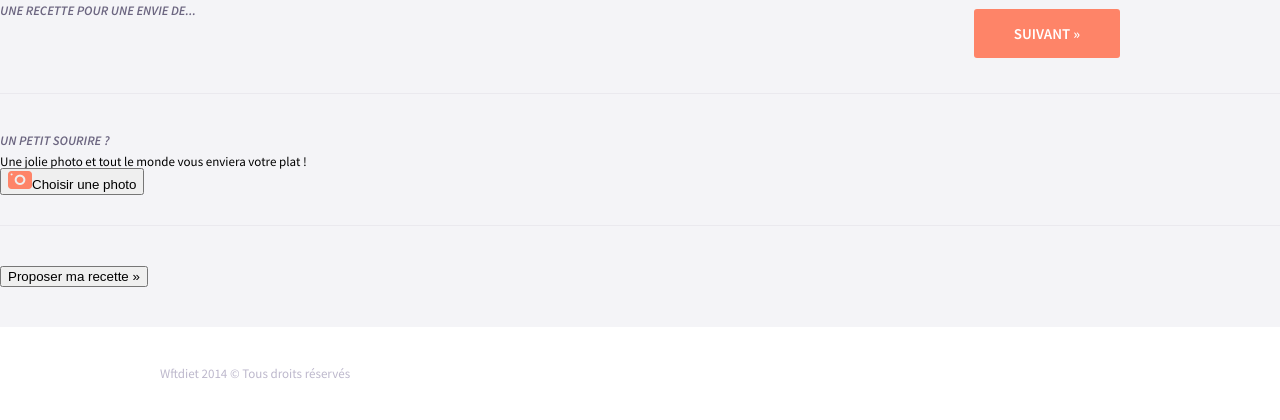
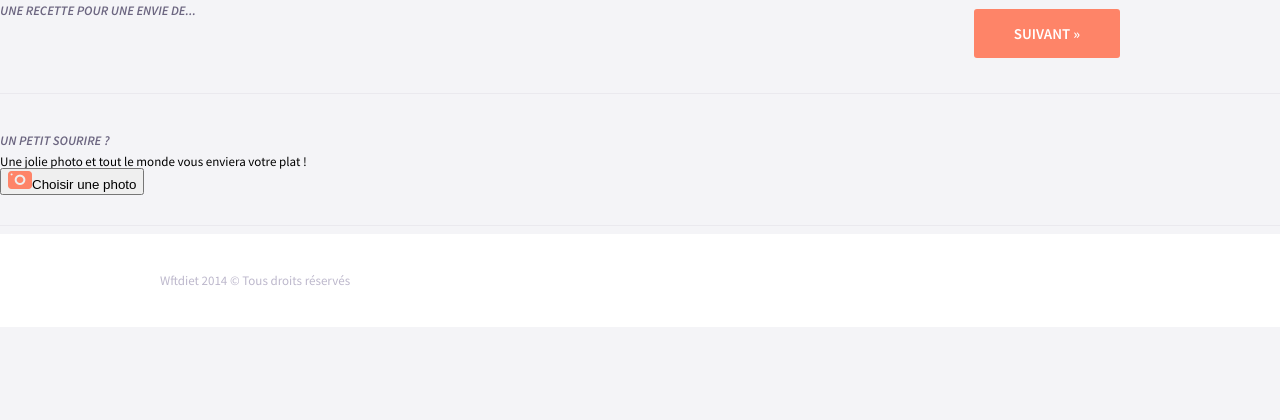
Before and after one commit to AntoineWattier/PUMIR-H3T2, a PHP site: template app/Views/Recipe/submitRecipe.html in a window 1280 px wide. Shown: the part 522-942 px from the top of the page. After the commit the page ends 807 px from the top, so only its background shows below. Run offline with PHP 8.4, Linux system fonts and the light colour scheme; the template is opened without the code that fills it, so the values that code supplies are empty; some libraries are stand-ins or nearby versions; some web fonts are replaced.

Commit message:
Fix bug footer

```diff
--- a/app/Views/Recipe/submitRecipe.html
+++ b/app/Views/Recipe/submitRecipe.html
@@ -7,7 +7,7 @@
 		<a href="/" class="cancel">« Annuler</a>
 		<h1>Création de la recette</h1>
 		<form action="recipe/submitRecipe" method="POST">
-<!-- DEV  -->
+<!-- DEV
 <?php if(isset($allIngredients)):?>
 	<select name="ingredient_recipe[]">
 		<option value="-1" selected>-----</option>
@@ -16,7 +16,7 @@
 		<?php endforeach ?>
 	</select>
 <?php endif; ?>
-<!-- /DEV -->
+      /DEV -->
 			<div class="title">
 				<input type="text" name="name_recipe" placeholder="Titre de la recette" />
 			</div>
@@ -34,16 +34,6 @@
 					</div>
 				</div>
 				<div class="one-third">
-					<!--<ul class="ingredients">
-						<li>Prout
-							<input type="text" placeholder="Précisions et quantités">
-							<span class="delete"><i class="close purple">Delete</i>
-						</li>
-						<li>Prout
-							<input type="text" placeholder="Précisions et quantités">
-							<span class="delete"><i class="close purple">Delete</i>
-						</li>
-					</ul>-->
 					<div class="nb-personnes">
 						Nombre de personnes
 						<input type="text" name="numberOfPeople_recipe"  placeholder="4" />
@@ -136,6 +126,7 @@
 		</form>
 	</div>
 </section>
+<div class="clear"></div>
 	<script type="text/javascript" src="public/js/textext/textext.min.submitRecipe.js"></script>
 	<script type="text/javascript">
 	var $ingredients;
--- a/public/styles/main.css
+++ b/public/styles/main.css
@@ -7,11 +7,16 @@
 /******************/
 /* @group General */
 /******************/
+html, body {
+	min-height:100%;
+}
 body {
   background: #f4f4f7;
   font-family: "Source Sans Pro", sans-serif;
   font-size: 0.813em;
-  font-weight: 400; }
+  font-weight: 400;
+  position: relative;
+}
 a, a:link, a:visited, a:active { text-decoration: none; }
 hr { border: 0; margin: 5px auto; }
 .no-txt, i { text-align: left; text-indent: -9999px; overflow: hidden; }
@@ -51,7 +56,7 @@ header#header nav#signed-in ul li a { font-weight: 700; color: #635c78; }
 /*****************/
 /* @group Footer */
 /*****************/
-footer#footer { background: #fff; padding: 40px 0; }
+footer#footer { width: 100%;background: #fff; padding: 40px 0; position: absolute; bottom: 0; }
 footer#footer p { color: #bdb8cc; font-size: 1em;  }
 /* @end of Footer */
 
```
Also changed, not shown: public/uploads/user/38/576101387172698011264218107796N.jpg (added).
